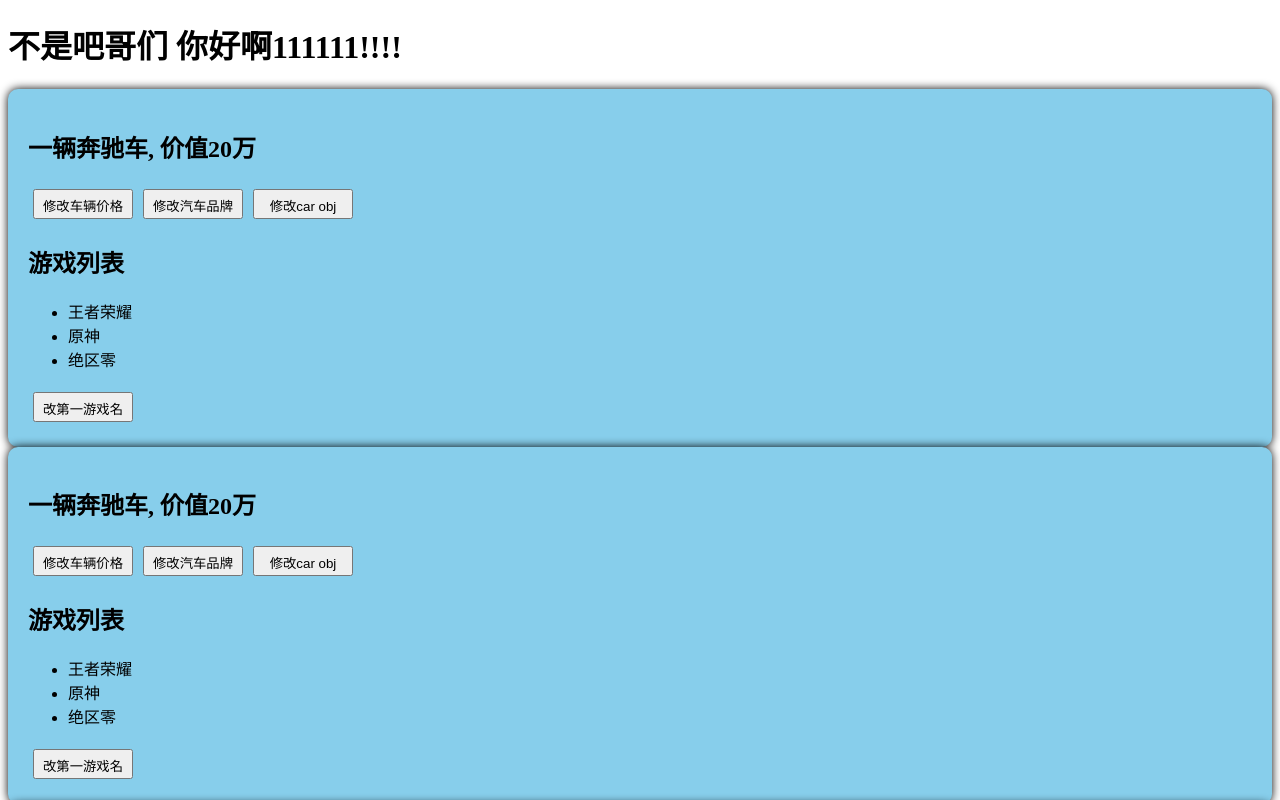
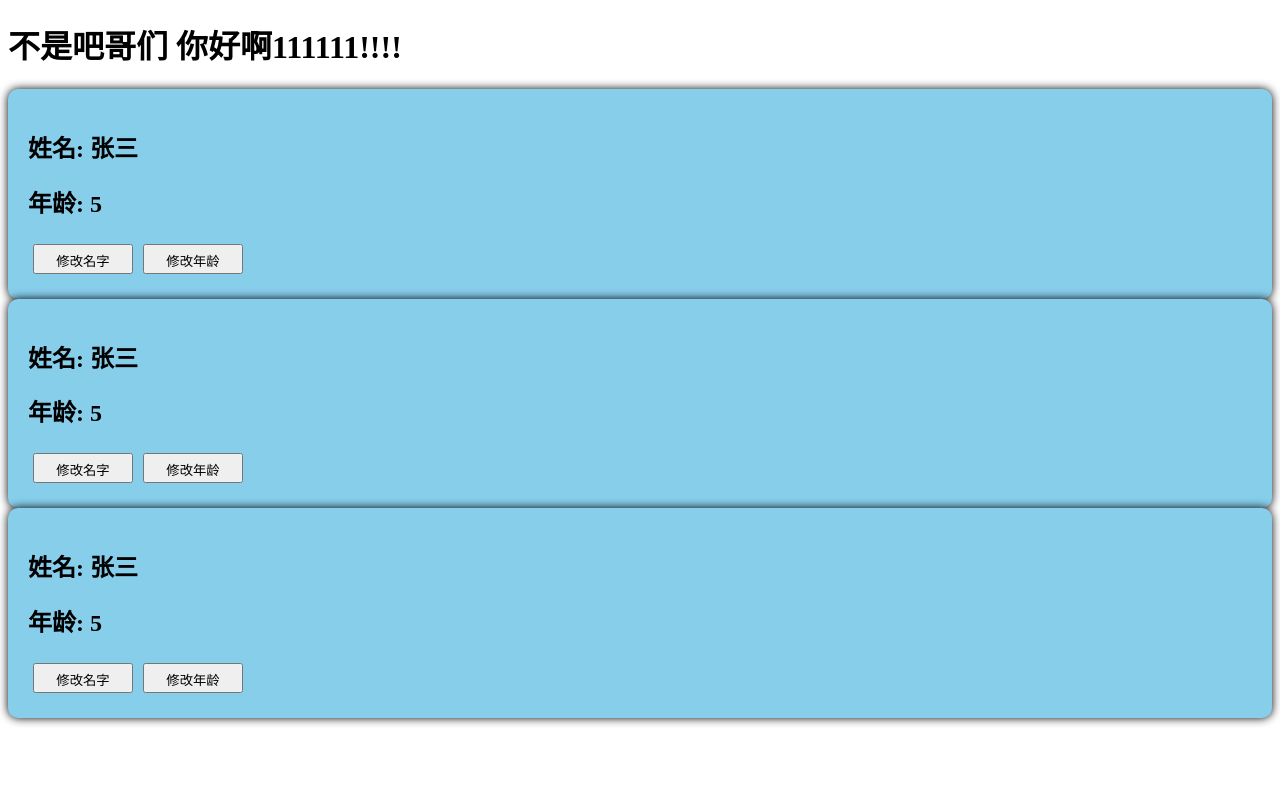
Before and after one commit to huali825/webVue3Learn, a Vue app: page / in a window 1280 px wide. Shown: the top 800 px of the page. Built offline with nearby package versions, Linux system fonts and the light colour scheme.

Commit message:
toRefs方法

```diff
--- a/src/components/Person.vue
+++ b/src/components/Person.vue
@@ -1,25 +1,13 @@
+<!--log这里是界面布局 模板-->
 <template>
   <div class="person">
-<!--    <h2>姓名: {{ name }}</h2>-->
-<!--    <h2>年龄: {{ age }}</h2>-->
-<!--    <h2>地址: {{ address }}</h2>-->
-<!--    <button @click="changeName">修改名字</button>-->
-<!--    <button @click="changeAge">修改年龄</button>-->
-<!--    <button @click="showTel">显示电话</button>-->
-    <h2>一辆{{car.brand}}车, 价值{{car.price}}万</h2>
-    <button @click="changePrice">修改车辆价格</button>
-    <button @click="changeBrand">修改汽车品牌</button>
-    <button @click="changeCar">修改car obj</button>
-
-    <br>
-    <h2>游戏列表</h2>
-    <ul>
-      <li v-for="g in games" :key="g.gameId">{{g.gameName}}</li>
-    </ul>
-    <button @click="changeFirstGameName">改第一游戏名</button>
-
+    <h2>姓名: {{name}}</h2>
+    <h2>年龄: {{person.age }}</h2>
+    <button @click = "changeName">修改名字</button>
+    <button @click = "changeAge">修改年龄</button>
   </div>
 </template>
+
 
 <script lang="ts">
 export default {
@@ -29,36 +17,29 @@ export default {
 }
 </script>
 
+<!--这里是变量和函数所在位置 脚本-->
 <script lang="ts" setup>
-import { ref} from 'vue'
+  import {reactive,toRefs} from 'vue'
+  let person = reactive({
+    name: "张三",
+    age: 5,
+  })
 
-   let car = ref({brand:'奔驰',price:20})
-   let games = ref([
-     {gameId: 1001,gameName:"王者荣耀"},
-     {gameId: 1002,gameName:"原神"},
-     {gameId: 1003,gameName:"绝区零"},
-   ])
+  let {name,age} = toRefs(person)
 
-  function changePrice(){
-    car.value.price += 10
+  function changeName() {
+    person.name = "李四"
+    name.value = "王五"
   }
-   function changeBrand(){
-     car.value.brand = "奥迪"
-   }
-   function changeCar(){
-     // car = {brand:'奥扩',price:3}
-     // car = reactive({brand: "奥扩", price:4})
+  function changeAge() {
+    age.value = 7
+    person.age = 6
+  }
 
-     //Object.assign(car,{brand:"奥扩", price:5})
-     car.value = {brand:"奥扩",price:6}
-   }
+</script>
 
 
-  function changeFirstGameName(){
-     games.value[0].gameName = "流星蝴蝶剑"
-  }
-</script>
-
+<!--log这里是控件的详细ui参数 样式-->
 <style >
   .person {
     background-color: skyblue;
```
